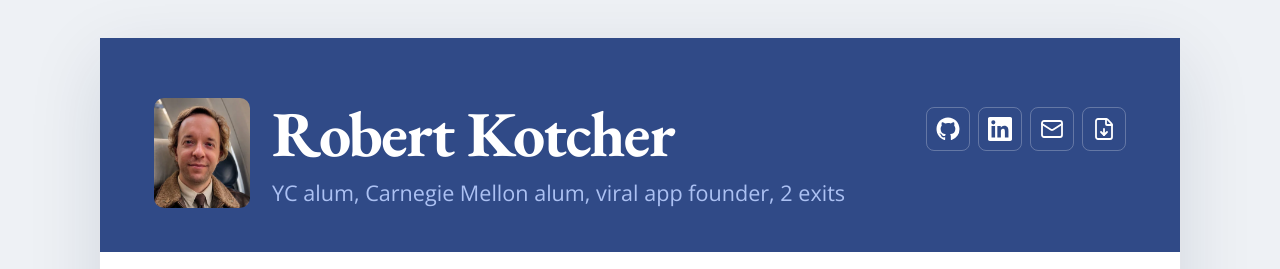
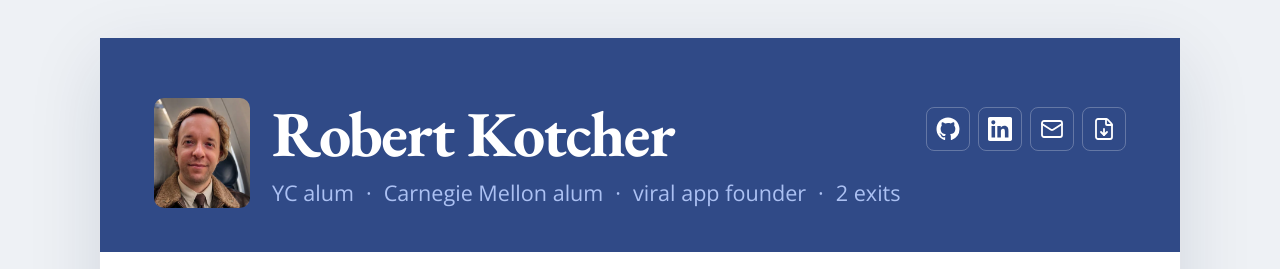
Before and after one commit to robertkotcher/robertkotcher.com, a Next.js app: page / in a window 1280 px wide. Shown: the top 269 px of the page. Built offline with nearby package versions, Linux system fonts and the light colour scheme.

Commit message:
Separate header highlights with spaced centered dots

```diff
--- a/app/Resume.tsx
+++ b/app/Resume.tsx
@@ -40,7 +40,9 @@ export default function Resume({ printable = false }: { printable?: boolean }) {
             <div className="header-portrait"><Image src="/robert-kotcher-portrait.png" alt="Robert Kotcher" width={998} height={1004} priority /></div>
           <div className="identity">
             <h1>Robert Kotcher</h1>
-            <p>YC alum, Carnegie Mellon alum, viral app founder, 2 exits</p>
+            <p className="identity-highlights">
+              <span>YC alum</span><span>Carnegie Mellon alum</span><span>viral app founder</span><span>2 exits</span>
+            </p>
           </div>
           </div>
 
--- a/app/globals.css
+++ b/app/globals.css
@@ -158,3 +158,9 @@ a:focus-visible { border-radius: 2px; outline: 3px solid #86a6ef; outline-offset
 .header-portrait img { display: block; width: 155%; max-width: none; height: auto; transform: translate(-17%, -4%); }
 @media (max-width: 760px) { .header-person { gap: 14px; } .header-portrait { flex-basis: 72px; height: 84px; } }
 @media print { .header-person { gap: 16px; } .header-portrait { flex-basis: 68px; height: 78px; border-radius: 6px; } }
+
+.identity-highlights { display: flex; flex-wrap: wrap; align-items: baseline; gap: 5px 0; }
+.identity-highlights span { white-space: nowrap; }
+.identity-highlights span + span::before { content: "·"; display: inline-block; margin: 0 12px; }
+@media (max-width: 760px) { .identity-highlights span + span::before { margin-inline: 8px; } }
+@media print { .identity-highlights span + span::before { margin-inline: 8px; } }
```
Also changed, not shown: 2 other files (tests, documents, lock files or other folders).
